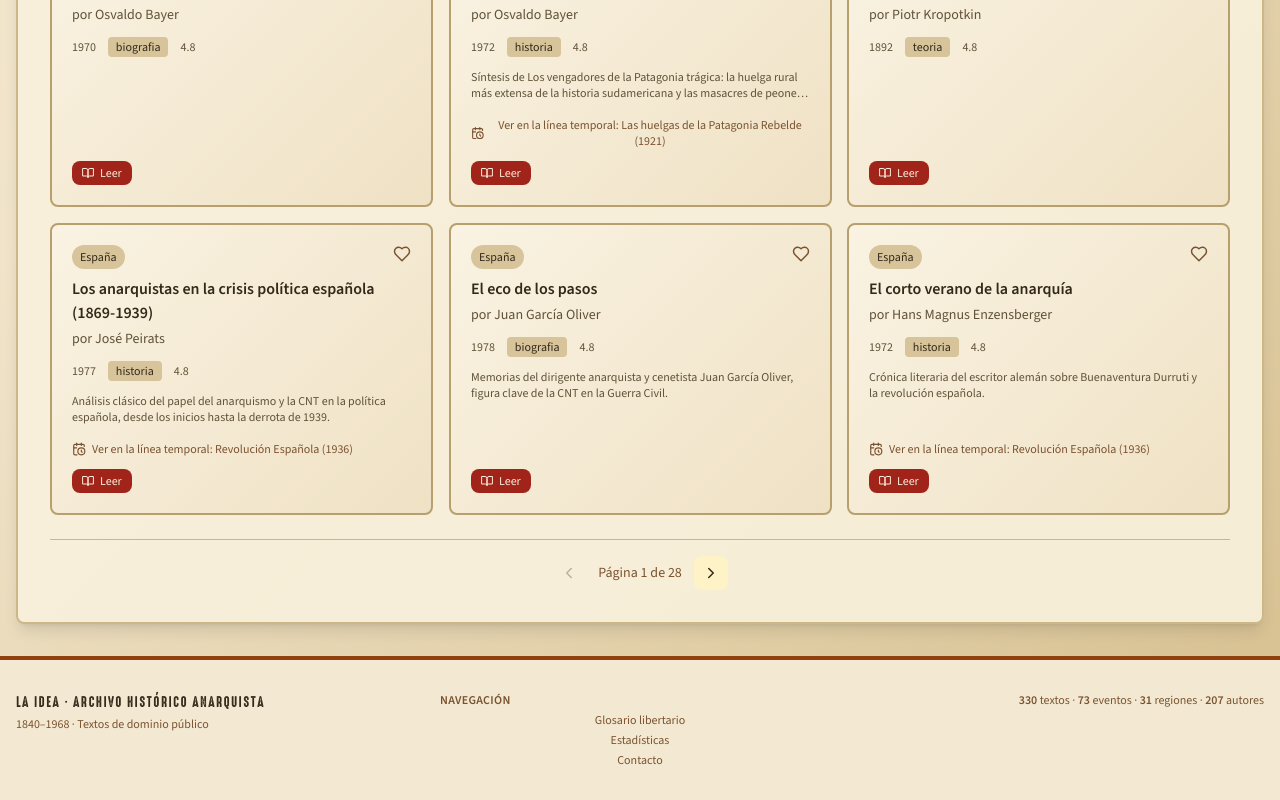
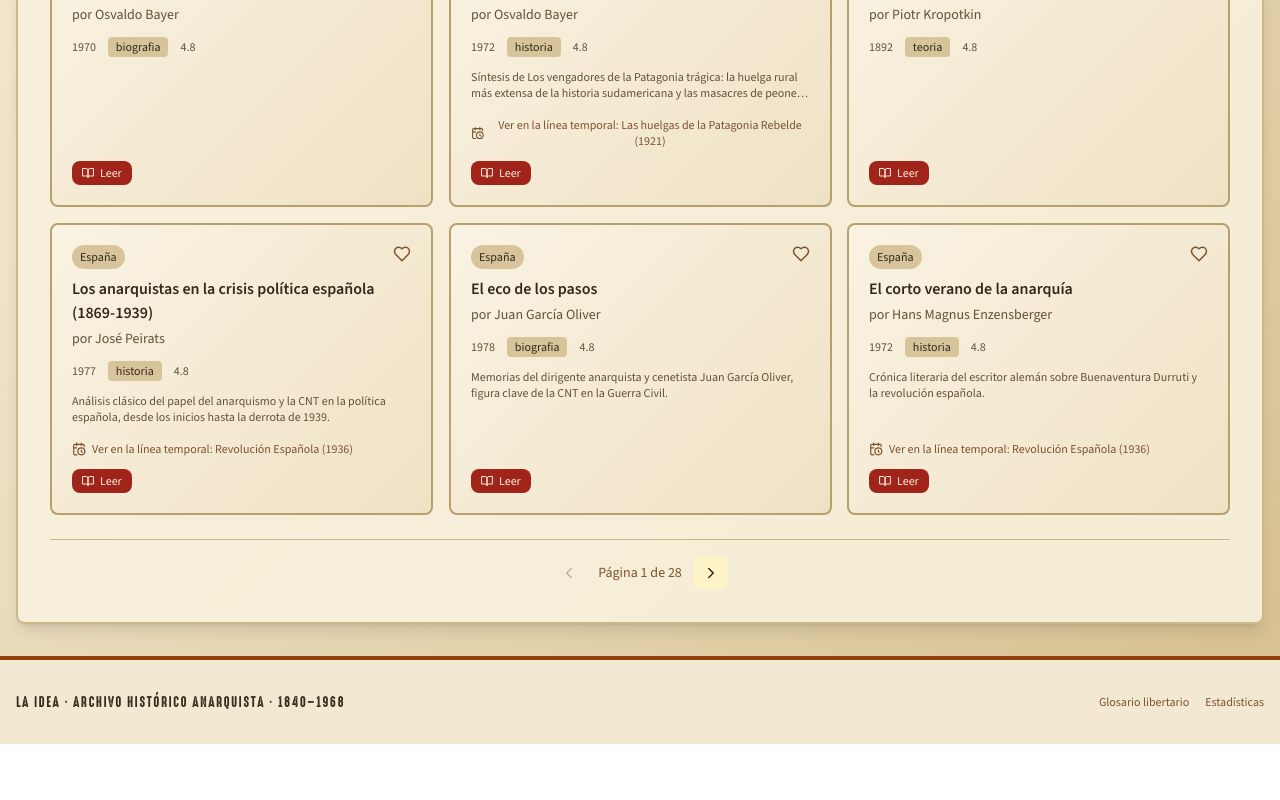
Before and after one commit to Ruben-developer/biblioteca-anarquista, a React (Vite) app: page / in a window 1280 px wide. Shown: the part 1207-2007 px from the top of the page. After the commit the page ends 1951 px from the top, so only its background shows below. Built offline with nearby package versions, Linux system fonts and the light colour scheme; a web font is replaced by a local one.

Commit message:
revert: quitar footer mejorado (no gustó)

```diff
--- a/src/components/AnarchistArchive.jsx
+++ b/src/components/AnarchistArchive.jsx
@@ -212,23 +212,11 @@
 
       <footer className={`border-t-4 ${darkMode ? 'border-red-900 bg-black/30' : 'border-amber-800 bg-amber-100/60'}`}>
         <div className="container mx-auto px-4 py-8">
-          <div className="grid grid-cols-1 md:grid-cols-3 gap-6 text-center md:text-left">
-            {/* Marca */}
-            <div>
+          <div className="flex flex-col md:flex-row items-center justify-between gap-4">
             <p className={`font-display uppercase tracking-widest text-sm ${darkMode ? 'text-gray-300' : 'text-amber-900'}`}>
-                La Idea · Archivo Histórico Anarquista
+              La Idea · Archivo Histórico Anarquista · 1840–1968
             </p>
-              <p className={`text-xs mt-1 ${darkMode ? 'text-gray-500' : 'text-amber-700'}`}>
-                1840–1968 · Textos de dominio público
-              </p>
-            </div>
-
-            {/* Navegación secundaria */}
-            <div>
-              <p className={`text-xs font-semibold uppercase tracking-wide ${darkMode ? 'text-gray-400' : 'text-amber-700'}`}>
-                Navegación
-              </p>
-              <nav aria-label="Enlaces secundarios" className="flex flex-col gap-1 mt-1">
+            <div className="flex items-center gap-4">
               <button
                 onClick={() => setActiveView(VIEWS.GLOSSARY)}
                 className={`text-xs transition-colors ${darkMode ? 'text-gray-400 hover:text-red-400' : 'text-amber-700 hover:text-amber-900'}`}
@@ -241,23 +229,6 @@
               >
                 Estadísticas
               </button>
-                <button
-                  onClick={() => setActiveView(VIEWS.CONTACT)}
-                  className={`text-xs transition-colors ${darkMode ? 'text-gray-400 hover:text-red-400' : 'text-amber-700 hover:text-amber-900'}`}
-                >
-                  Contacto
-                </button>
-              </nav>
-            </div>
-
-            {/* Estadísticas resumen */}
-            <div className="md:text-right">
-              <p className={`text-xs ${darkMode ? 'text-gray-400' : 'text-amber-700'}`}>
-                <span className="font-semibold">{stats.texts}</span> textos ·{' '}
-                <span className="font-semibold">{stats.events}</span> eventos ·{' '}
-                <span className="font-semibold">{stats.regions}</span> regiones ·{' '}
-                <span className="font-semibold">{stats.authors}</span> autores
-              </p>
             </div>
           </div>
         </div>
```
Also changed, not shown: 2 other files (tests, documents, lock files or other folders). Lines whose indentation alone changed are shown as unchanged.
